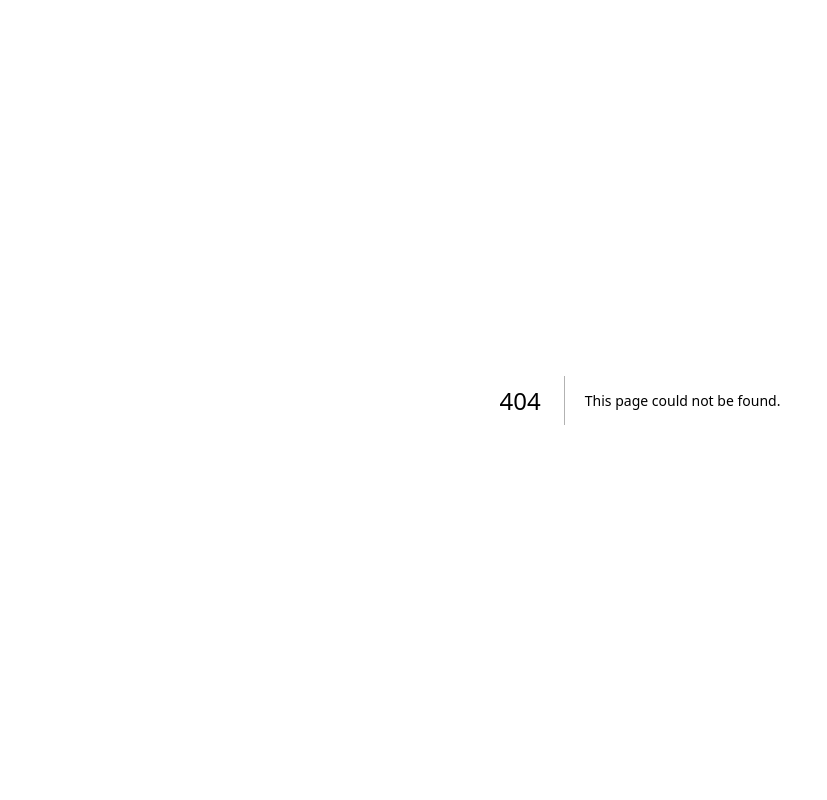
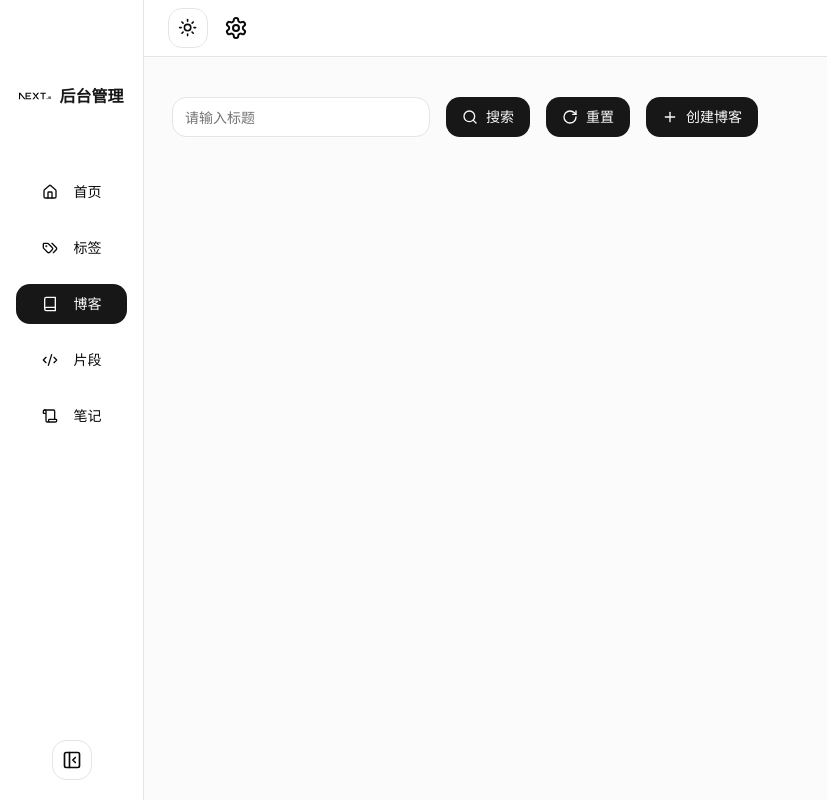
Before and after one commit to YoonaSkye/blog-next, a Next.js app: page /admin/blog in a window 1280 px wide. Before the commit this address had no page. Shown: the whole page, without its empty margins (0-827 px from the left). Built offline with nearby package versions, Linux system fonts and the light colour scheme; what tailwindcss-animated would draw is missing.

Commit message:
feat: (admin) blog 页面布局

```diff
--- /dev/null
+++ b/app/admin/blog/layout.tsx
@@ -0,0 +1,3 @@
+export default function Layout({ children }: React.PropsWithChildren) {
+  return <>{children}</>;
+}
--- /dev/null
+++ b/app/admin/blog/page.tsx
@@ -0,0 +1,5 @@
+import { AdminBlogListPage } from '@/features/admin';
+
+export default function Page() {
+  return <AdminBlogListPage />;
+}
--- /dev/null
+++ b/components/ui/input.tsx
@@ -0,0 +1,25 @@
+import * as React from "react"
+
+import { cn } from "@/lib/utils"
+
+export interface InputProps
+  extends React.InputHTMLAttributes<HTMLInputElement> {}
+
+const Input = React.forwardRef<HTMLInputElement, InputProps>(
+  ({ className, type, ...props }, ref) => {
+    return (
+      <input
+        type={type}
+        className={cn(
+          "flex h-10 w-full rounded-md border border-input bg-background px-3 py-2 text-sm ring-offset-background file:border-0 file:bg-transparent file:text-sm file:font-medium placeholder:text-muted-foreground focus-visible:outline-none focus-visible:ring-2 focus-visible:ring-ring focus-visible:ring-offset-2 disabled:cursor-not-allowed disabled:opacity-50",
+          className
+        )}
+        ref={ref}
+        {...props}
+      />
+    )
+  }
+)
+Input.displayName = "Input"
+
+export { Input }
--- /dev/null
+++ b/features/admin/pages/blog/admin-blog-list-page.tsx
@@ -0,0 +1,35 @@
+'use client';
+
+import { Input } from '@/components/ui/input';
+import { AdminContentLayout } from '../../components';
+import { useState } from 'react';
+import { Button } from '@/components/ui/button';
+import { Plus, RotateCw, Search } from 'lucide-react';
+
+export function AdminBlogListPage() {
+  const [inputParams, updateInputParams] = useState();
+  return (
+    <AdminContentLayout>
+      <div className="grid grid-cols-4 items-end gap-4 px-1 py-4">
+        <Input placeholder="请输入标题" />
+        {/* 指定邮箱权限拥有的功能 */}
+        <div className="flex items-center space-x-4">
+          <Button>
+            <Search className="mr-2 size-4" />
+            搜索
+          </Button>
+          <Button>
+            <RotateCw className="mr-2 size-4" />
+            重置
+          </Button>
+          <Button>
+            <Plus className="mr-2 size-4" />
+            创建博客
+          </Button>
+        </div>
+      </div>
+      {/* tags展示部分 */}
+      {/* blog数据table */}
+    </AdminContentLayout>
+  );
+}
--- /dev/null
+++ b/features/admin/pages/blog/index.ts
@@ -0,0 +1 @@
+export * from './admin-blog-list-page';
--- a/features/admin/pages/index.ts
+++ b/features/admin/pages/index.ts
@@ -1 +1,3 @@
 export * from './home';
+
+export * from './blog';
```
